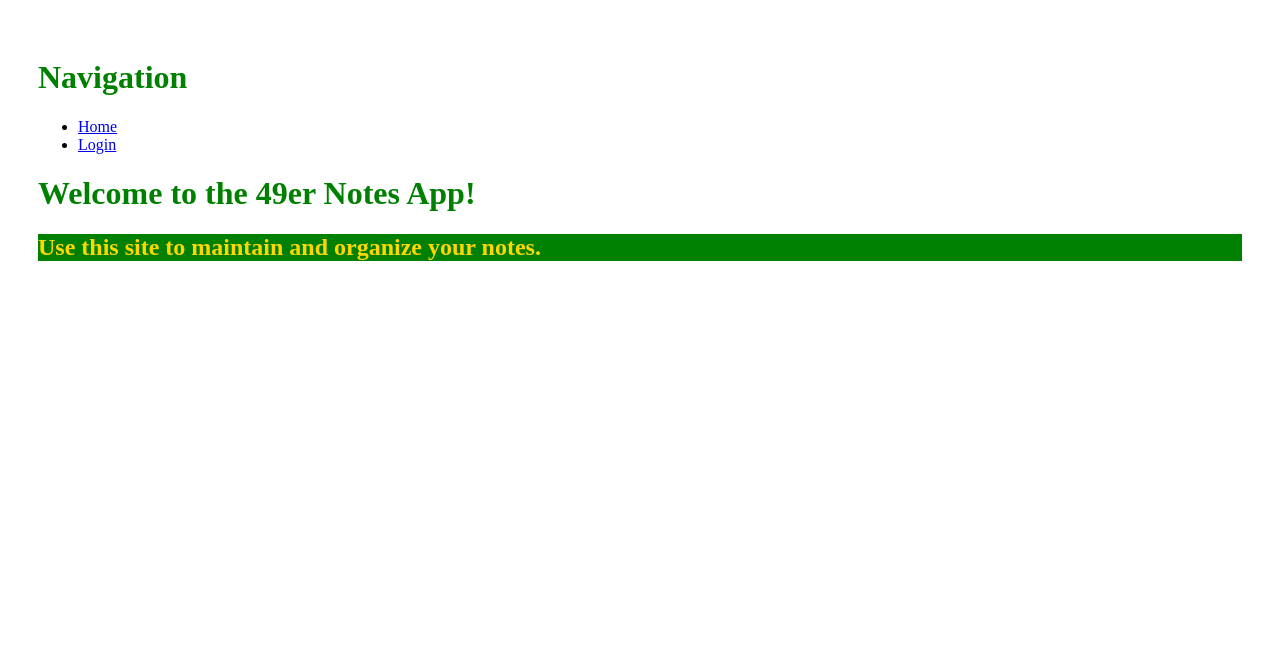
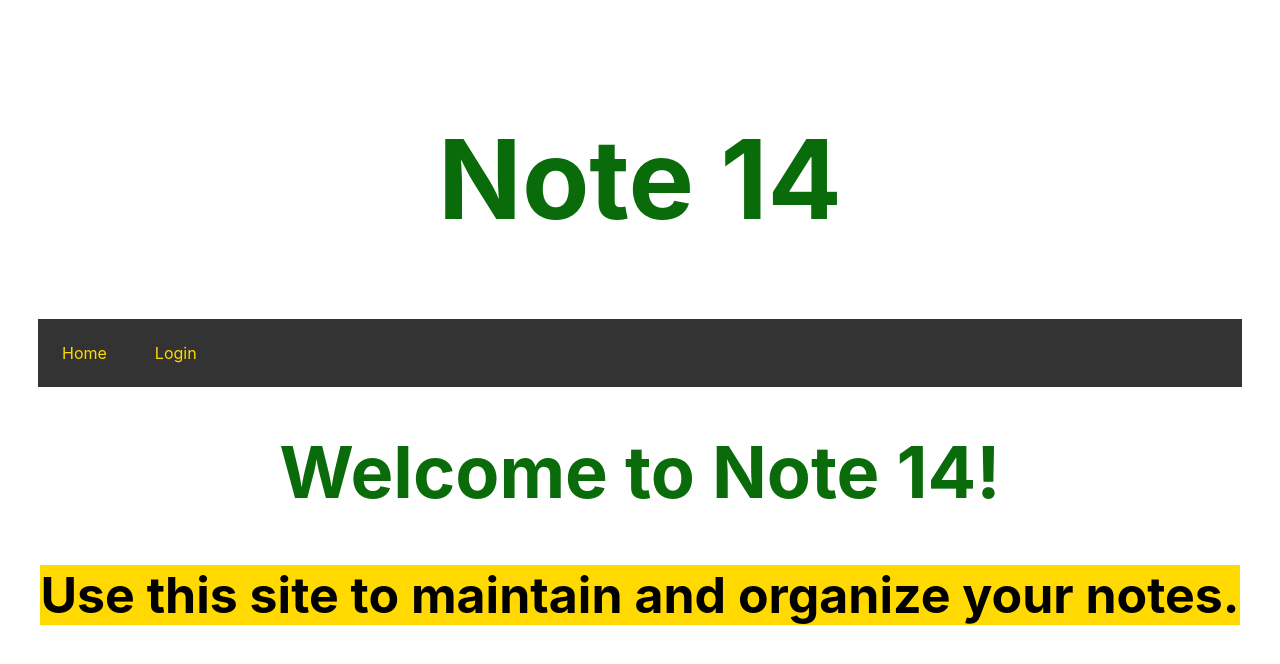
Before and after one commit to Jordan-Cottle/Software-Engineering-Group-Project, a Python web app: template note_14/templates/index.html in a window 1280 px wide. Shown: the top 664 px of the page. Run offline with Jinja, Linux system fonts and the light colour scheme; the template is opened without the code that fills it, so the values that code supplies are empty.

Commit message:
Added CSS styling to home page. Includes styling, coloring, padding within core.html and index.html

```diff
--- a/note_14/static/main.css
+++ b/note_14/static/main.css
@@ -5,13 +5,6 @@ h1{
     color:green;
 }
 h2{
-    color:gold;
-    background:green;
+    color:rgb(255, 217, 0);
+    background:black;
 }
-.delete_comment {
-    display: inline;
-}
-
-.hidden {
-    display: none;
-}
--- a/note_14/templates/core.html
+++ b/note_14/templates/core.html
@@ -8,10 +8,36 @@
     <title>UNCC Notes App</title>
     <!-- styles -->
     <link rel="stylesheet" href="{{ url_for('static', filename='main.css') }}">
+    <style>
+        ul {
+          list-style-type: none;
+          margin: 0;
+          padding: 0;
+          overflow: hidden;
+          background-color: #333333;
+        }
+
+        li {
+          float: left;
+        }
+
+        li a {
+          display: block;
+          color:rgb(255, 217, 0);
+          text-align: center;
+          padding: 24px;
+          text-decoration: none;
+          font-family: -apple-system, BlinkMacSystemFont, 'Segoe UI', Roboto, Oxygen, Ubuntu, Cantarell, 'Open Sans', 'Helvetica Neue', sans-serif;
+        }
+
+        li a:hover {
+          background-color:rgb(10, 107, 10);
+        }
+        </style>
 </head>
 
 <body>
-    <h1>Navigation</h1>
+    <h1 style="color:rgb(10, 107, 10);font-size:110px;font-family: -apple-system, BlinkMacSystemFont, 'Segoe UI', Roboto, Oxygen, Ubuntu, Cantarell, 'Open Sans', 'Helvetica Neue', sans-serif;text-align:center;">Note 14</h1>
     <ul>
         {% block navigation %}
         <li><a href="{{ url_for('main_page') }}">Home</a></li>
--- a/note_14/templates/index.html
+++ b/note_14/templates/index.html
@@ -3,8 +3,8 @@
 {% if current_user.is_authenticated %}
 <h1>Welcome back to the 49er Notes App, {{ current_user.name }}!</h1>
 {% else %}
-<h1>Welcome to the 49er Notes App!</h1>
+<h1 style="text-align: center;font-size: 60px"><span style="color:rgb(10, 107, 10);font-family: -apple-system, BlinkMacSystemFont, 'Segoe UI', Roboto, Oxygen, Ubuntu, Cantarell, 'Open Sans', 'Helvetica Neue', sans-serif;font-size:larger;"> Welcome to Note 14!</span></h1>
 {% endif %}
 
-<h2>Use this site to maintain and organize your notes.</h2>
+<h3 style="text-align: center;font-size: 50px;"><span style="background-color:rgb(255, 217, 0);font-family: -apple-system, BlinkMacSystemFont, 'Segoe UI', Roboto, Oxygen, Ubuntu, Cantarell, 'Open Sans', 'Helvetica Neue', sans-serif;" >Use this site to maintain and organize your notes. </span></h3>
 {% endblock body %}
```
